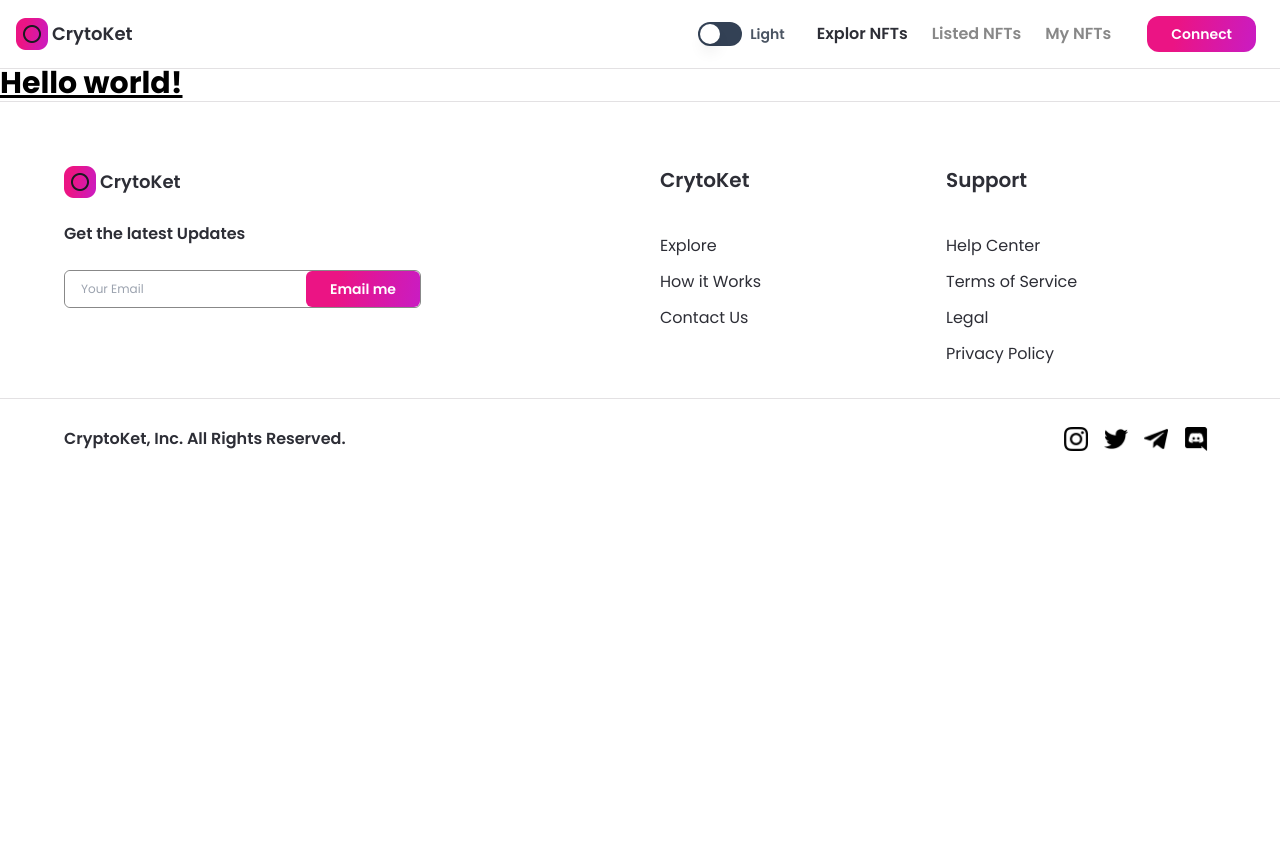
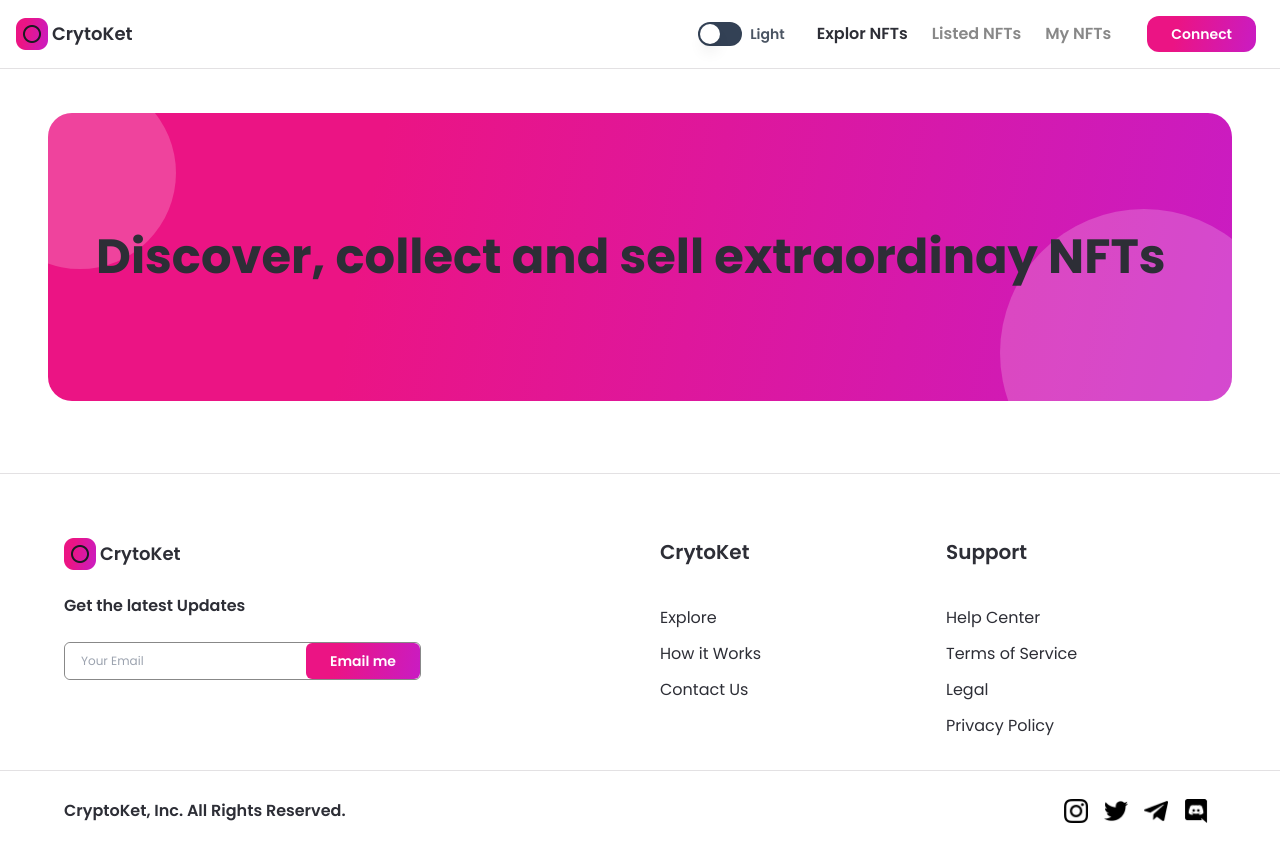
Before and after one commit to QuyetTV1991/nft-marketplace, a Next.js app: page / in a window 1280 px wide. Shown: the top 862 px of the page. Before the commit the page ends 800 px from the top, so only its background shows below. Built offline with nearby package versions, Linux system fonts and the light colour scheme.

Commit message:
Commit Banner Component

```diff
--- a/app/(root)/(home)/page.tsx
+++ b/app/(root)/(home)/page.tsx
@@ -1,3 +1,18 @@
-export default function Home() {
-  return <h1 className="text-3xl font-bold underline">Hello world!</h1>;
-}
+import Banner from "@/components/shared/Banner";
+import React from "react";
+
+const Home = () => {
+  return (
+    <div className="flex justify-center p-12 sm:px-4">
+      <div className="w-full minmd:w-4/5">
+        <Banner
+          parentStyles="justify-start mb-6 h-72 sm:h-60 p-12 xs:p-4 xs:h-44 rounded-3xl"
+          childStyles="md:text-4xl sm:text-2xl xs:text-xl text-left"
+          bannerDesc="Discover, collect and sell extraordinay NFTs"
+        />
+      </div>
+    </div>
+  );
+};
+
+export default Home;
--- /dev/null
+++ b/components/shared/Banner.tsx
@@ -0,0 +1,25 @@
+import React from "react";
+
+interface BannerProps {
+  parentStyles: string;
+  childStyles: string;
+  bannerDesc: string;
+}
+
+const Banner = ({ parentStyles, childStyles, bannerDesc }: BannerProps) => {
+  return (
+    <div
+      className={`nft-gradient relative z-0 flex w-full items-center overflow-hidden ${parentStyles}`}
+    >
+      <p
+        className={`font-poppins text-5xl font-bold leading-70 text-nft-black-1 dark:text-white ${childStyles}`}
+      >
+        {bannerDesc}
+      </p>
+      <div className="white-bg absolute -left-16 -top-9 -z-5 size-48 rounded-full sm:size-32" />
+      <div className="white-bg absolute -bottom-24 -right-14 -z-5 size-72 rounded-full sm:size-56" />
+    </div>
+  );
+};
+
+export default Banner;
```
